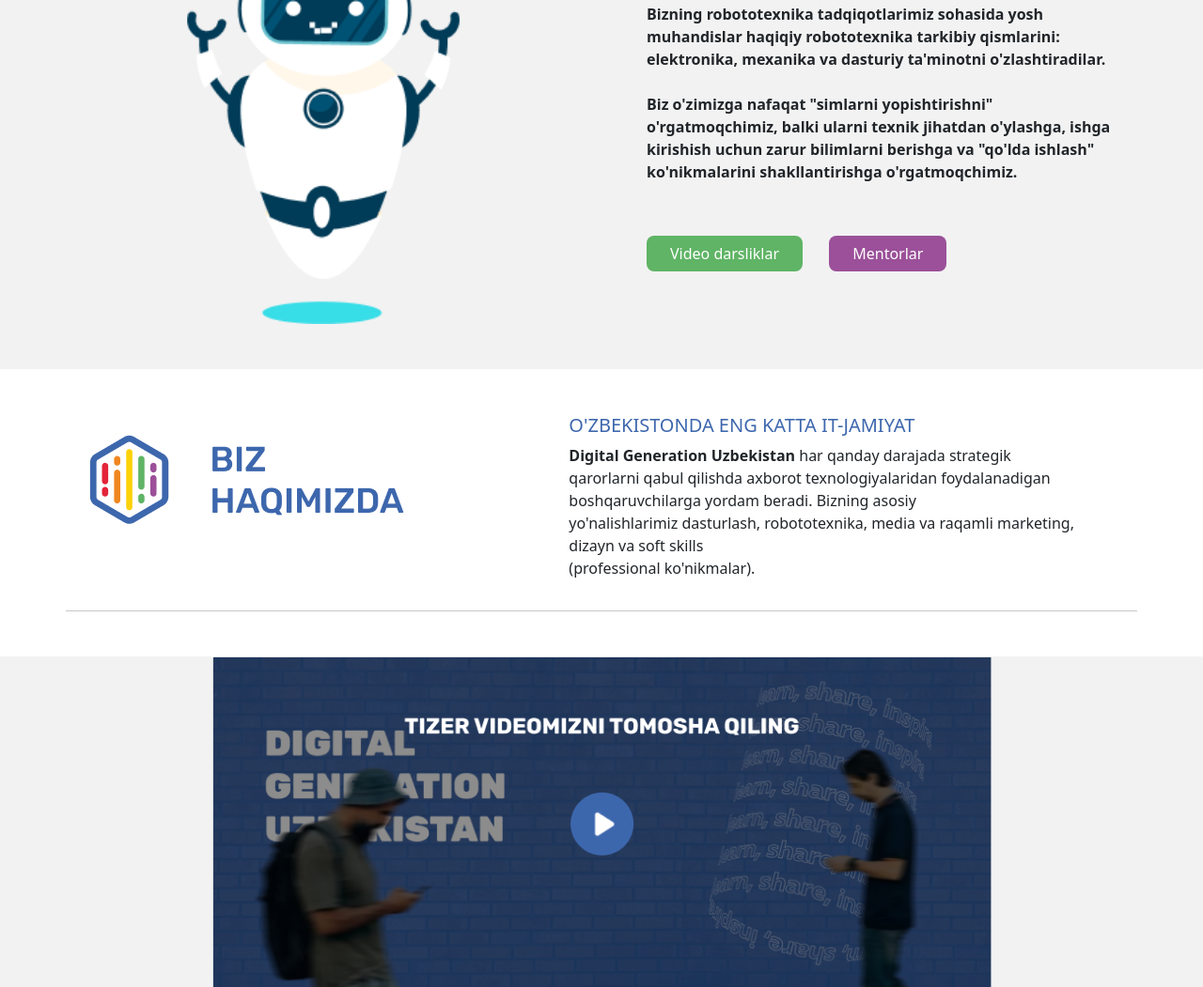
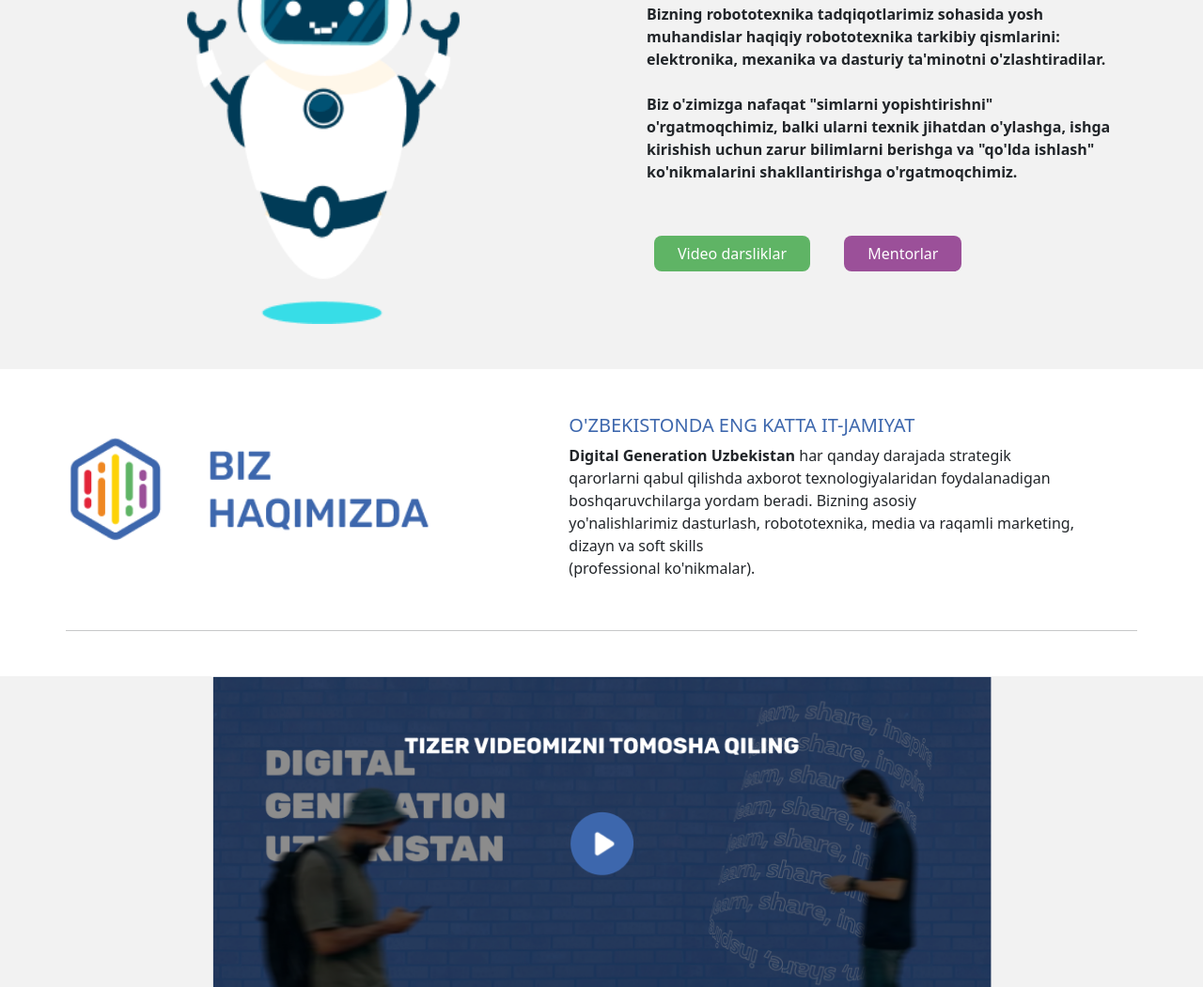
Before and after one commit to Muhammaddiyor14/digi, a plain HTML site: page index.html in a window 1280 px wide. Shown: the part 1171-2222 px from the top of the page at 94% size. Drawn offline with nearby package versions, Linux system fonts and the light colour scheme.

Commit message:
Update index.html

```diff
--- a/index.html
+++ b/index.html
@@ -1,5 +1,5 @@
 <!DOCTYPE html>
-<html lang="en">
+<html lang="en" >
 <head>
     <meta charset="UTF-8">
     <meta http-equiv="X-UA-Compatible" content="IE=edge">
@@ -9,72 +9,8 @@
     <script src="https://cdn.jsdelivr.net/npm/bootstrap@5.3.0-alpha3/dist/js/bootstrap.bundle.min.js" integrity="sha384-ENjdO4Dr2bkBIFxQpeoTz1HIcje39Wm4jDKdf19U8gI4ddQ3GYNS7NTKfAdVQSZe" crossorigin="anonymous"></script>
     <link rel="stylesheet" href="style.css">
 </head>
-<body>
-    <!----------------------------(1) navbar --------------------------->
-    <!-- <nav class="navbar navbar-expand-lg bg-body-white ">
-        <div class="container-fluid mx-5">
-            <div class="collapse navbar-collapse h5 d-flex justify-content-center m-0" id="navbarNavDropdown">
-                <img src="digital.png"  width="150px" height="60px" class="m-0 p-0" alt="">
-                <ul class="navbar-nav mx-4 ">
-                    <a class="nav-link active"  href="#">Biz haqimizda.</a>
-                    <li class="nav-item mx-1">
-                        <a class="nav-link active" aria-current="page" href="#">Tadbirlar</a>
-                    </li>
+<body >
 
-                    <li class="nav-item mx-1">
-                        <a class="nav-link active" aria-current="page" href="#">Galareya</a>
-                    </li>
-
-                    <li class="nav-item mx-1">
-                        <a class="nav-link active" aria-current="page" href="#">Mentorlar</a>
-                    </li>
-
-                    <li class="nav-item mx-1" >
-                        <a class="nav-link active" aria-current="page" href="#">Yangiliklar</a>
-                    </li>
-                </ul>
-
-                <button type="button" class="btn   px-4" style="background-color: RGB(95,180,101);color: white;border-radius: 8px;">Video darsliklar</button>
-                <img  class="mx-2  mx-4" src="v.png">
-                <span class=""><img src="bayroq.png" width="48" height="35" alt=""> O'zb</span>
-
-            </div>
-        </div>
-    </nav> -->
-
-
-
-    <!-- <div class="nabar d-flex justify-content-around px-5 py-2">
-
-        <img src="digital.png"  width="150px" height="60px" class="m-0 p-0 d-flex align-items-center" alt="">
-
-        <ul class="nav justify-content-center h5 d-flex align-items-center" style="color: black;">
-            <a class="nav-link active"  href="#" style="color: black;">Biz haqimizda.</a>
-            <li class="nav-item mx-1 " >
-                <a class="nav-link active" aria-current="page" href="#" style="color: black;">Tadbirlar</a>
-            </li>
-
-            <li class="nav-item mx-1">
-                <a class="nav-link active" aria-current="page" href="#" style="color: black;">Galareya</a>
-            </li>
-
-            <li class="nav-item mx-1">
-                <a class="nav-link active" aria-current="page" href="#" style="color: black;">Mentorlar</a>
-            </li>
-
-            <li class="nav-item mx-1" >
-                <a class="nav-link active" aria-current="page" href="#" style="color: black;">Yangiliklar</a>
-            </li>
-        </ul>
-
-        <div class="d-flex align-items-center">
-            <button type="button" class="btn   px-4" style="background-color: RGB(95,180,101);color: white;border-radius: 8px;">Video darsliklar</button>
-            <img  class="mx-2  mx-4" src="v.png">
-            <span class=""><img src="bayroq.png" width="48" height="35" alt=""> O'zb</span>
-        </div>
-
-
-    </div> -->
 
     <nav class="navbar navbar-expand-lg bg-body-white my-0">
         <div class="container ">
@@ -118,8 +54,8 @@
 
     <div class="container-fluid fon ">
         <div class="container p-2 p-sm-2 p-lg-5 p-md-2">
-            <div class="container p-0 p-sm-5 p-lg-5 m-0 m-sm-5 my-lg-2 my-5 ">
-                <h2 style="margin: 0;padding: 0;" class="text-white px-5 fs-1">IT DUNYOSINI</h2>
+            <div class="container p-0 p-sm-5 p-lg-5 m-0 m-sm-5 my-lg-2 my-5 py-5">
+                <h2 style="margin: 0;padding: 0;" class="text-white px-5  fs-1">IT DUNYOSINI</h2>
                 <h2 class="text-white px-5 fw-normal mb-3" style="margin: 0;padding: 0;">BIZ BILAN KASHF ETING</h2>
                 <p style="margin: 0;padding: 0;" class="text-white h5  px-5  fw-light">Biz sizlar uchun IT sohasidagi mashhur </p>
                 <p style="margin: 0;padding: 0;"class="text-white  h5 px-5 fw-light">kasblar bo'yicha video materiallar tayyorladik</p>
@@ -159,9 +95,9 @@
             <h1 style="color: RGB(61,103,173);" >ROBOTOTEXNIKA YO’NALISHI</h1>
             <p class="fw-bolder my-4">Bizning robototexnika tadqiqotlarimiz sohasida yosh muhandislar haqiqiy robototexnika tarkibiy qismlarini: elektronika, mexanika va dasturiy ta'minotni o'zlashtiradilar.<br><br>
             Biz o'zimizga nafaqat "simlarni yopishtirishni" o'rgatmoqchimiz, balki ularni texnik jihatdan o'ylashga, ishga kirishish uchun zarur bilimlarni berishga va "qo'lda ishlash" ko'nikmalarini shakllantirishga o'rgatmoqchimiz.</p>
-            <div class="my-5">
-                <button type="button" class="btn px-4 my-2" style="background-color: RGB(95,180,101);color: white;border-radius: 8px;">Video darsliklar</button>
-                <button type="button" class="btn px-4 mx-4 m-2" style="background-color: RGB(155,80,153);color: white;border-radius: 8px;">Mentorlar</button>
+            <div class="my-5 ">
+                    <button type="button" class="btn px-4 my-2 m-2" style="background-color: RGB(95,180,101);color: white;border-radius: 8px;">Video darsliklar</button>
+                    <button type="button" class="btn px-4 mx-4 m-2" style="background-color: RGB(155,80,153);color: white;border-radius: 8px;">Mentorlar</button>
             </div>
         </div>
     </div>
@@ -171,7 +107,7 @@
     <div class="contaner">
         <div class="row m-0 px-3 px-sm-4 px-md-0">
             <div class="col-12 col-sm-12 col-lg-5 col-md-12 p-5 ">
-                <img src="m.png" class="pt-0 ps-4 " alt="">
+                <img src="m.png" class="" style="width: 100%;" alt="">
             </div>
             <div class="col-12 col-sm-12 col-lg-6 col-md-12   px-md-5 mx-md-4 ">
                 <h5 class="mt-5" style="color: RGB(61,103,173);">O'ZBEKISTONDA ENG KATTA IT-JAMIYAT</h5>
```
